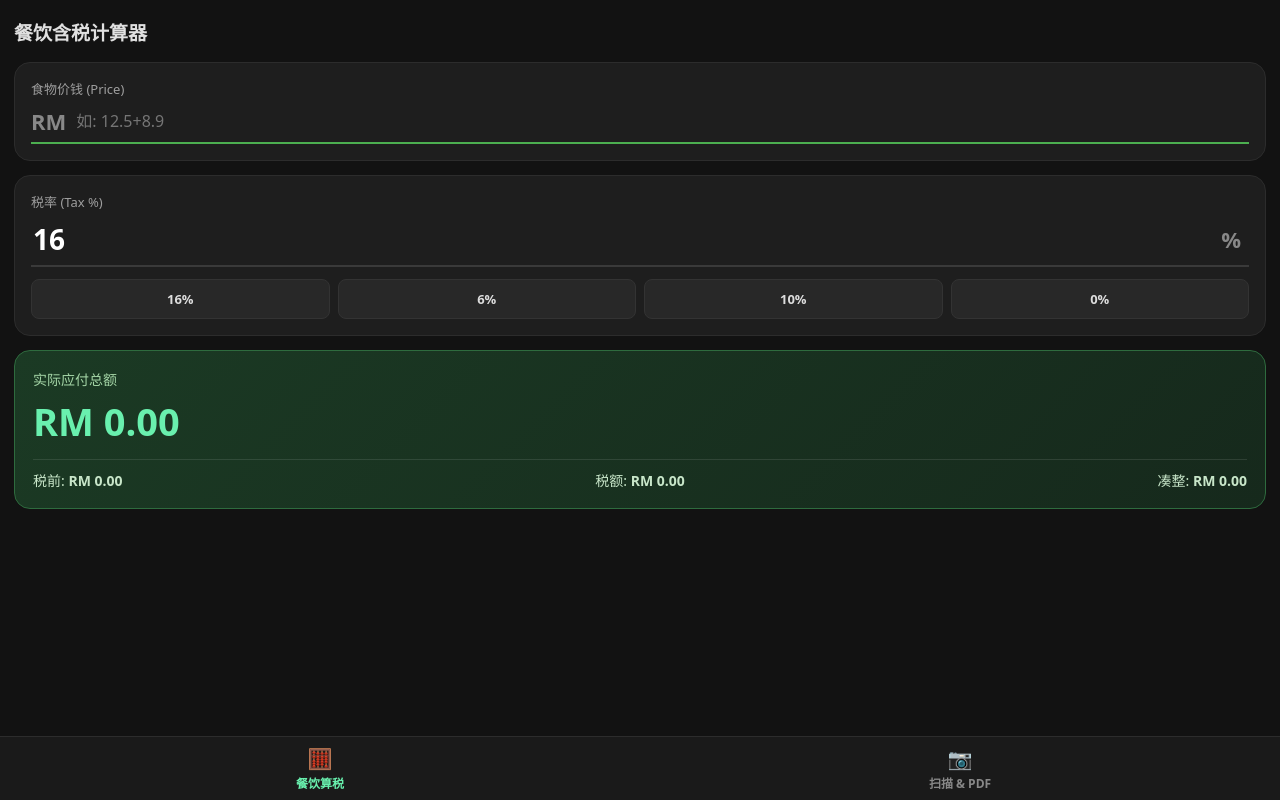
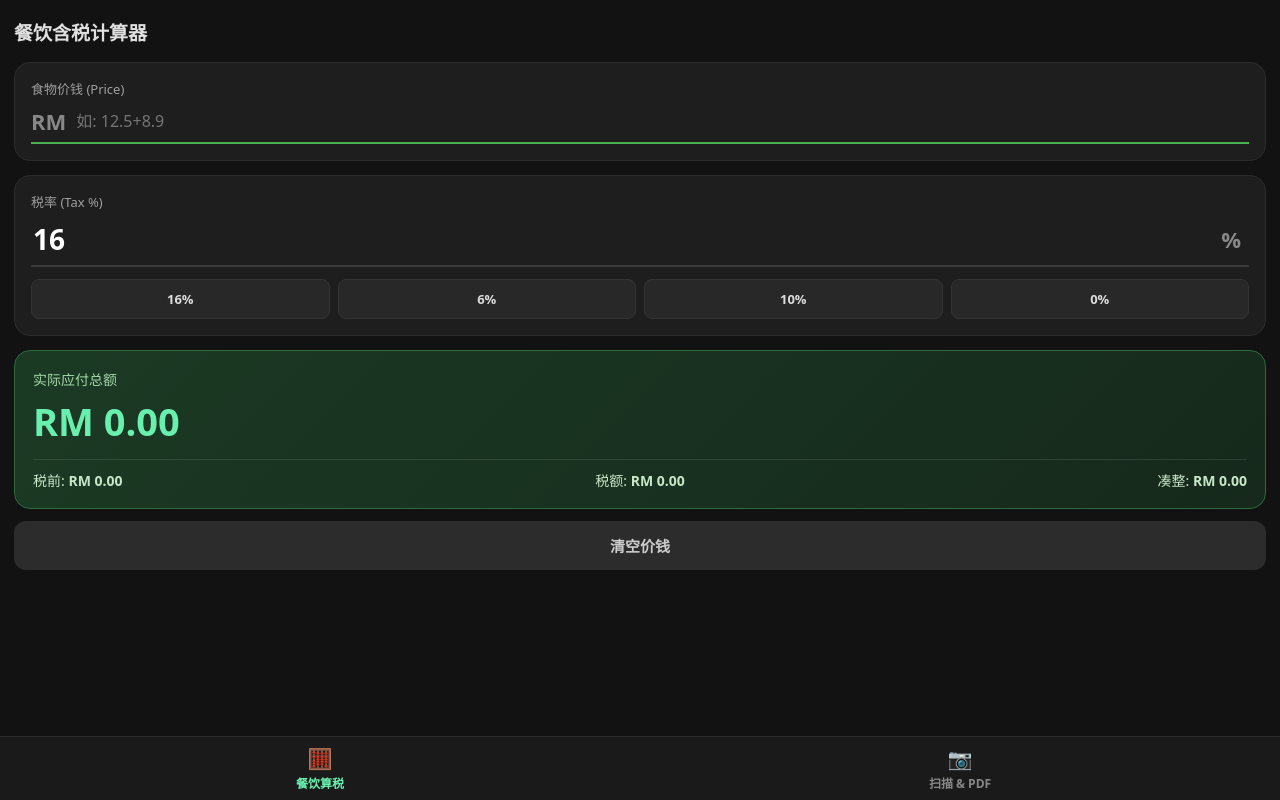
Before and after one commit to ChanDingZhe/tax-calc, a website: page www/index.html in a window 1280 px wide. Drawn offline with Linux system fonts and the light colour scheme.

Commit message:
fix: 修复因 HTML 标签未闭合导致扫描页面不显示的 bug

```diff
--- a/www/index.html
+++ b/www/index.html
@@ -16,7 +16,8 @@
       <label>食物价钱 (Price)</label>
       <div class="input-row">
         <span class="prefix">RM</span>
-        <input id="price" type="text" inputmode="text" placeholder="如: 12.5+8.9" autofocus />      </div>
+        <input id="price" type="text" inputmode="text" placeholder="如: 12.5+8.9" autofocus />
+      </div>
     </div>
     <div class="card">
       <label>税率 (Tax %)</label>
@@ -40,6 +41,8 @@
         <span style="flex:1; text-align:right;">凑整: <strong id="cashRound">RM 0.00</strong></span>
       </div>
     </div>
+    <button type="button" class="btn btn-gray" data-action="clear-price">清空价钱</button>
+  </div>
 
   <!-- 页面 2：扫描 & 照片转 PDF（合并版） -->
   <div id="page-scanpdf" class="page">
```
